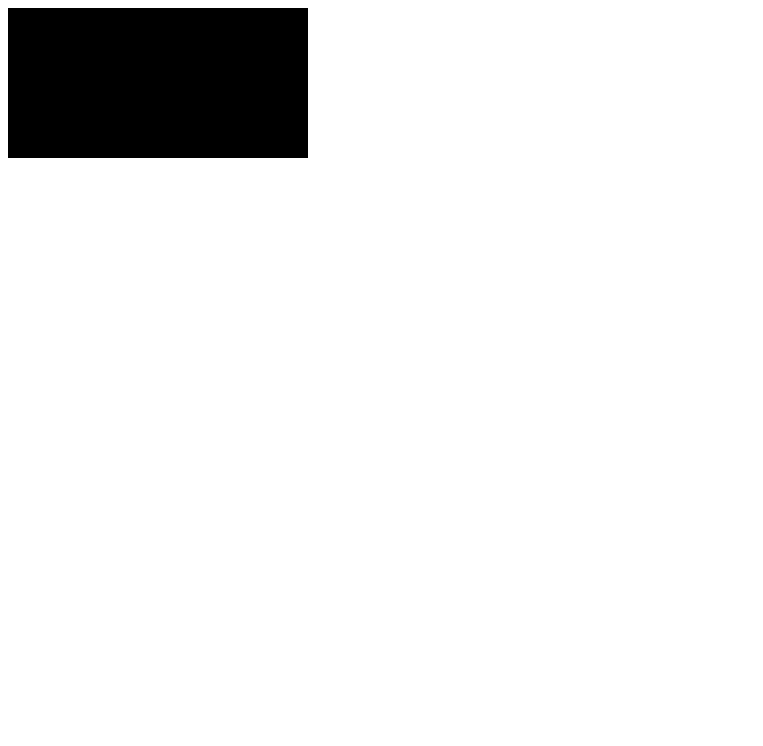
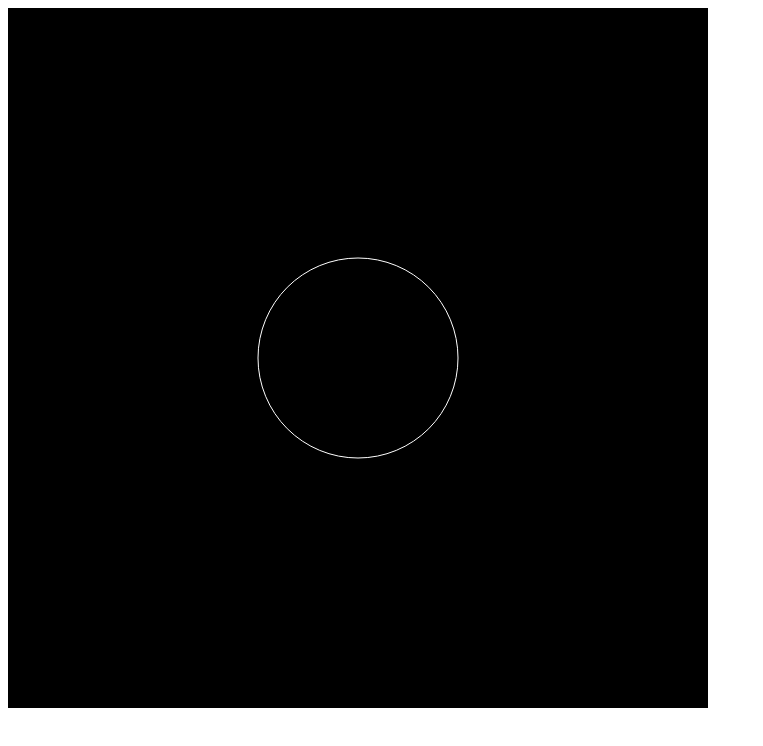
Before and after one commit to NikitaGoldashevsky/Polyrhythm, a plain HTML site: page index.html in a window 1280 px wide. Shown: the whole page, without its empty margins (0-763 px from the left). Drawn offline with Linux system fonts and the light colour scheme.

Commit message:
Add JS code in index.html to draw one track

```diff
--- a/index.html
+++ b/index.html
@@ -4,7 +4,19 @@
         <title>Polyrhythm</title>
     </head>
     <body>
-        <canvas id="myCanvas" style="background-color:black">
-        </canvas>
+        <canvas id="myCanvas" style="background-color:black"></canvas>
+        <script src="track.js"></script>
+        <script>
+            const size = 700
+            myCanvas.width = size
+            myCanvas.height = size
+
+            const trackCenter = {x: size / 2, y: size / 2}
+            const trackRadius = 100
+
+            const ctx = myCanvas.getContext("2d")
+            const track = new Track(trackCenter, trackRadius)
+            track.draw(ctx)
+        </script>
     </body>
 </html>
```
